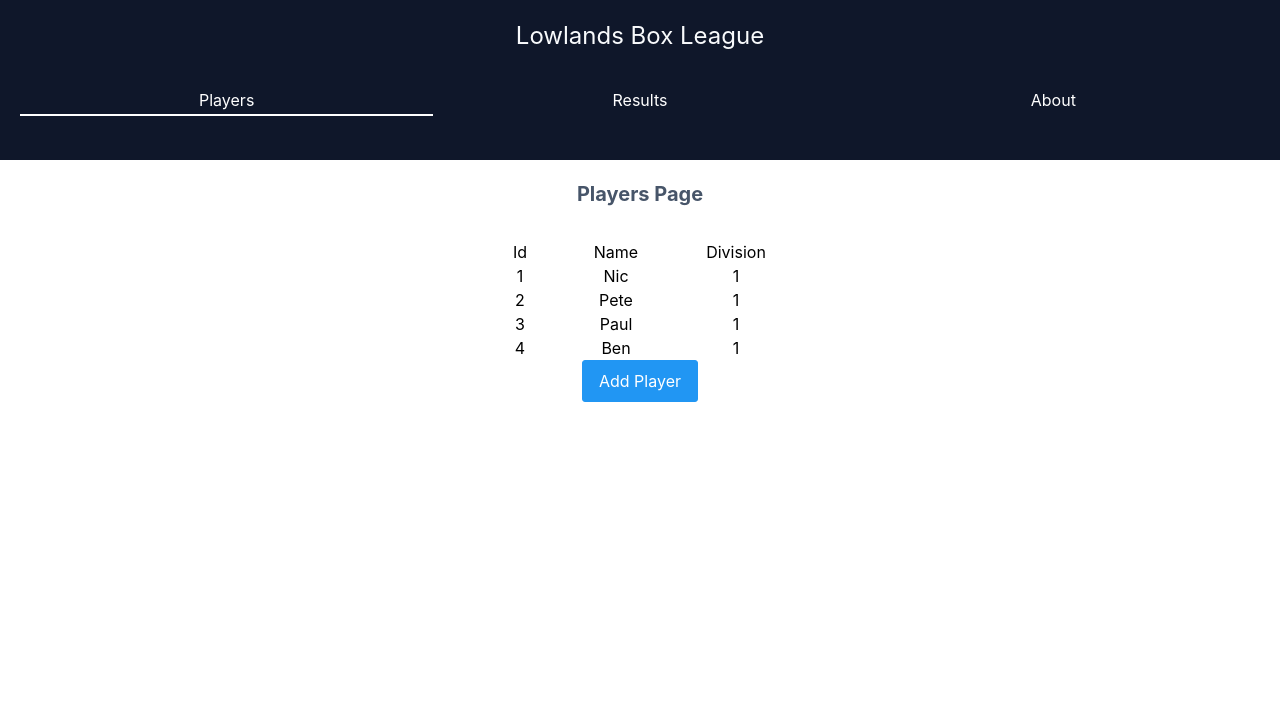
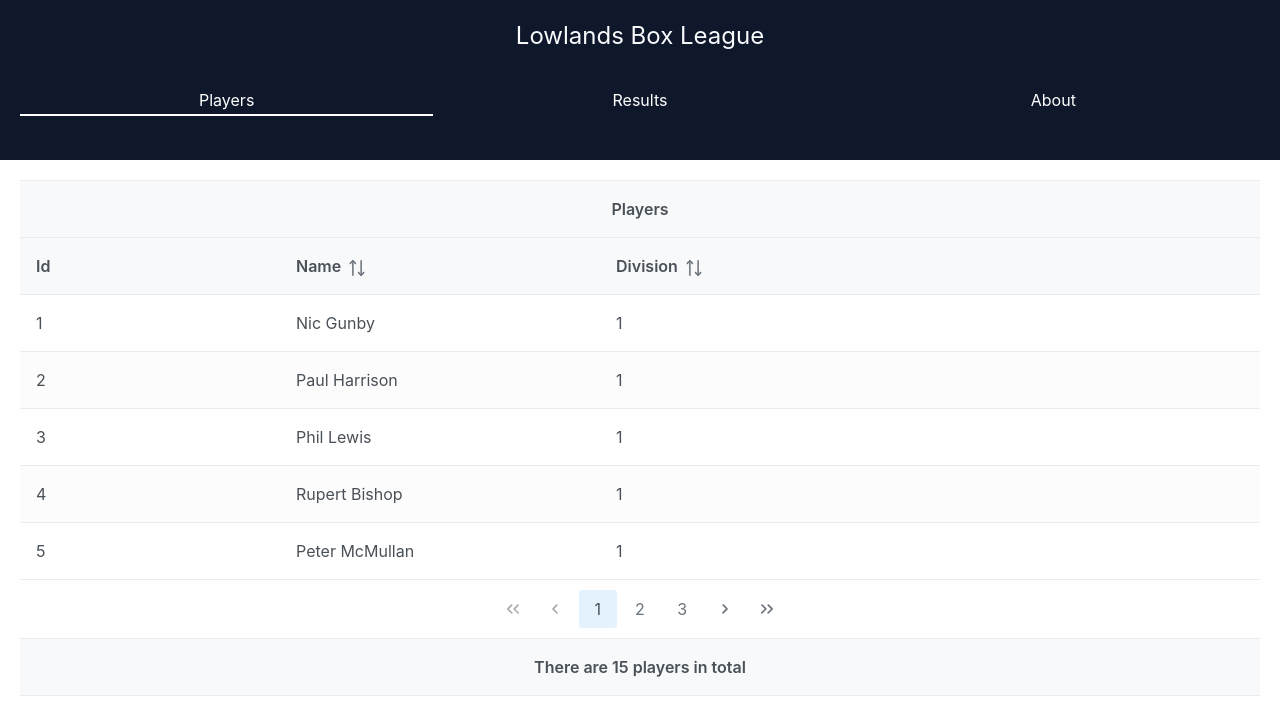
Before and after one commit to harrisonp1/box-league, a React (Create React App) app: page /players in a window 1280 px wide. Shown: the top 716 px of the page. Built offline with nearby package versions, Linux system fonts and the light colour scheme.

Commit message:
Adding basic PrimeReact datatable with sorting and pagination

```diff
--- a/src/components/players/PlayersPage.tsx
+++ b/src/components/players/PlayersPage.tsx
@@ -1,42 +1,28 @@
 import { players } from '../../data/players';
-import { playersColumnWidths } from '../columnWidths';
-import { PlayerRow } from './PlayerRow';
-import { Button } from 'primereact/button';
+import { DataTable } from 'primereact/datatable';
+import { Column } from 'primereact/column';
 
 export function PlayersPage() {
+  const footer = `There are ${players.length} players in total`;
   return (
     <div className="text-center p-5">
-      <h2 className="text-xl font-bold text-slate-600">Players Page</h2>
-      <div
-        style={{
-          display: 'flex',
-          flexDirection: 'column',
-          paddingTop: '2em',
-          alignItems: 'center',
-        }}
+      <DataTable
+        value={players}
+        tableStyle={{ minWidth: '50rem' }}
+        footer={footer}
+        header="Players"
+        stripedRows
+        paginator
+        rows={5}
+        sortMode="multiple"
+        removableSort
+        dataKey="id"
+        emptyMessage="No customers found."
       >
-        <div
-          style={{
-            flex: 1,
-            display: 'grid',
-            gridTemplateColumns: `${playersColumnWidths[0]}
-            ${playersColumnWidths[1]}
-            ${playersColumnWidths[2]}`,
-            gridTemplateRows: 'repeat(auto)',
-          }}
-        >
-          <div style={{ gridColumn: 1, gridRow: 1 }}>Id</div>
-          <div style={{ gridColumn: 2, gridRow: 1 }}>Name</div>
-          <div style={{ gridColumn: 3, gridRow: 1 }}>Division</div>
-        </div>
-        <div style={{ flex: 1 }}>
-          {players.map((player, i) => {
-            return <PlayerRow player={player} />;
-          })}
-        </div>
-        {/* <div style={{ flex: 1 }}>Add Player Button</div> */}
-        <Button>Add Player</Button>
-      </div>
+        <Column field="id" header="Id"></Column>
+        <Column field="name" header="Name" sortable style={{ width: '20rem' }}></Column>
+        <Column field="div" header="Division" sortable></Column>
+      </DataTable>
     </div>
   );
 }
--- a/src/data/players.ts
+++ b/src/data/players.ts
@@ -3,22 +3,77 @@ import { Player } from '../types';
 export const players: Player[] = [
   {
     id: 1,
-    name: 'Nic',
+    name: 'Nic Gunby',
     div: 1,
   },
   {
     id: 2,
-    name: 'Pete',
+    name: 'Paul Harrison',
     div: 1,
   },
   {
     id: 3,
-    name: 'Paul',
+    name: 'Phil Lewis',
     div: 1,
   },
   {
     id: 4,
-    name: 'Ben',
+    name: 'Rupert Bishop',
     div: 1,
   },
+  {
+    id: 5,
+    name: 'Peter McMullan',
+    div: 1,
+  },
+  {
+    id: 6,
+    name: 'Farid Agha',
+    div: 1,
+  },
+  {
+    id: 7,
+    name: 'Henry Jiang',
+    div: 1,
+  },
+  {
+    id: 8,
+    name: 'Shane Long',
+    div: 1,
+  },
+  {
+    id: 9,
+    name: 'Shailen Devani',
+    div: 2,
+  },
+  {
+    id: 10,
+    name: 'Nishil Malde',
+    div: 2,
+  },
+  {
+    id: 11,
+    name: 'Keith Ventin',
+    div: 2,
+  },
+  {
+    id: 12,
+    name: 'Sudipto Sen',
+    div: 2,
+  },
+  {
+    id: 13,
+    name: 'Rajinder Rana',
+    div: 2,
+  },
+  {
+    id: 14,
+    name: 'Joe Jordan',
+    div: 2,
+  },
+  {
+    id: 15,
+    name: 'Kurtis OBrien',
+    div: 2,
+  },
 ];
```
